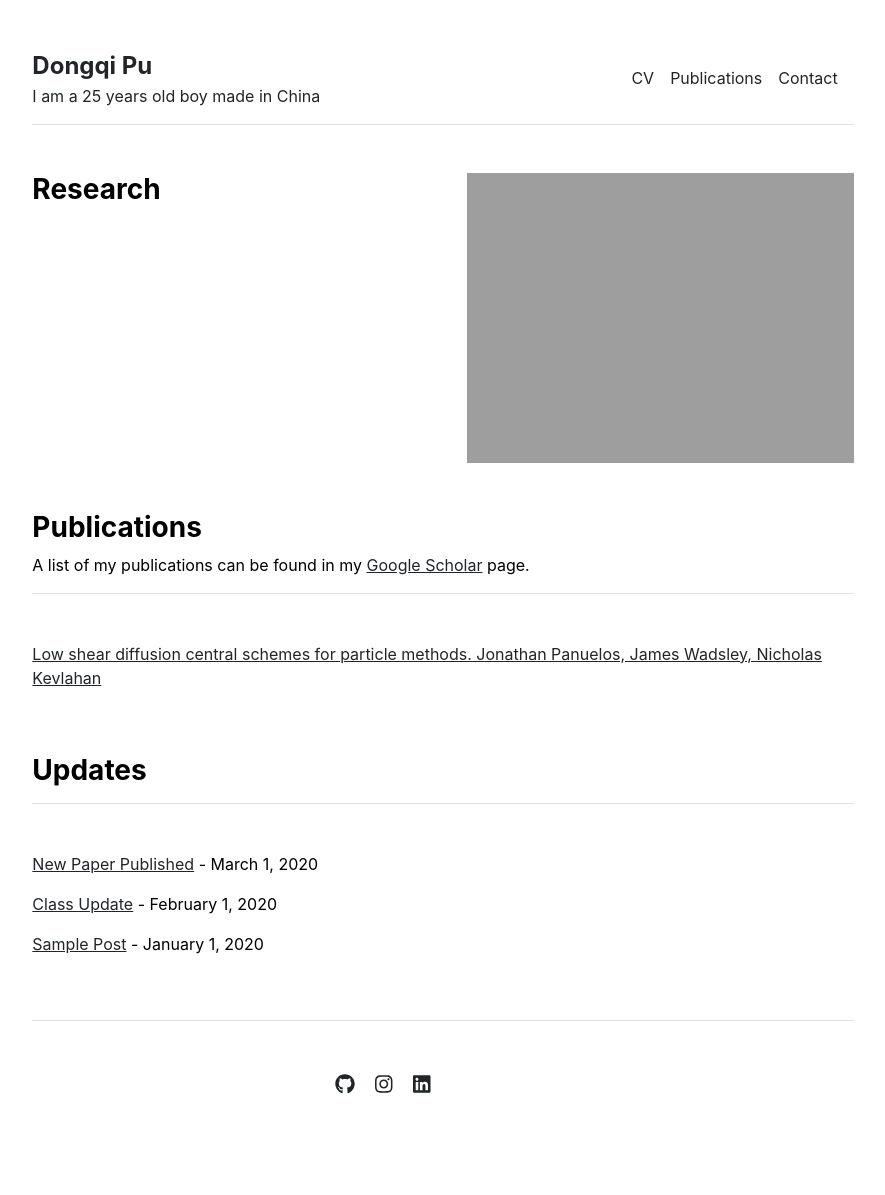
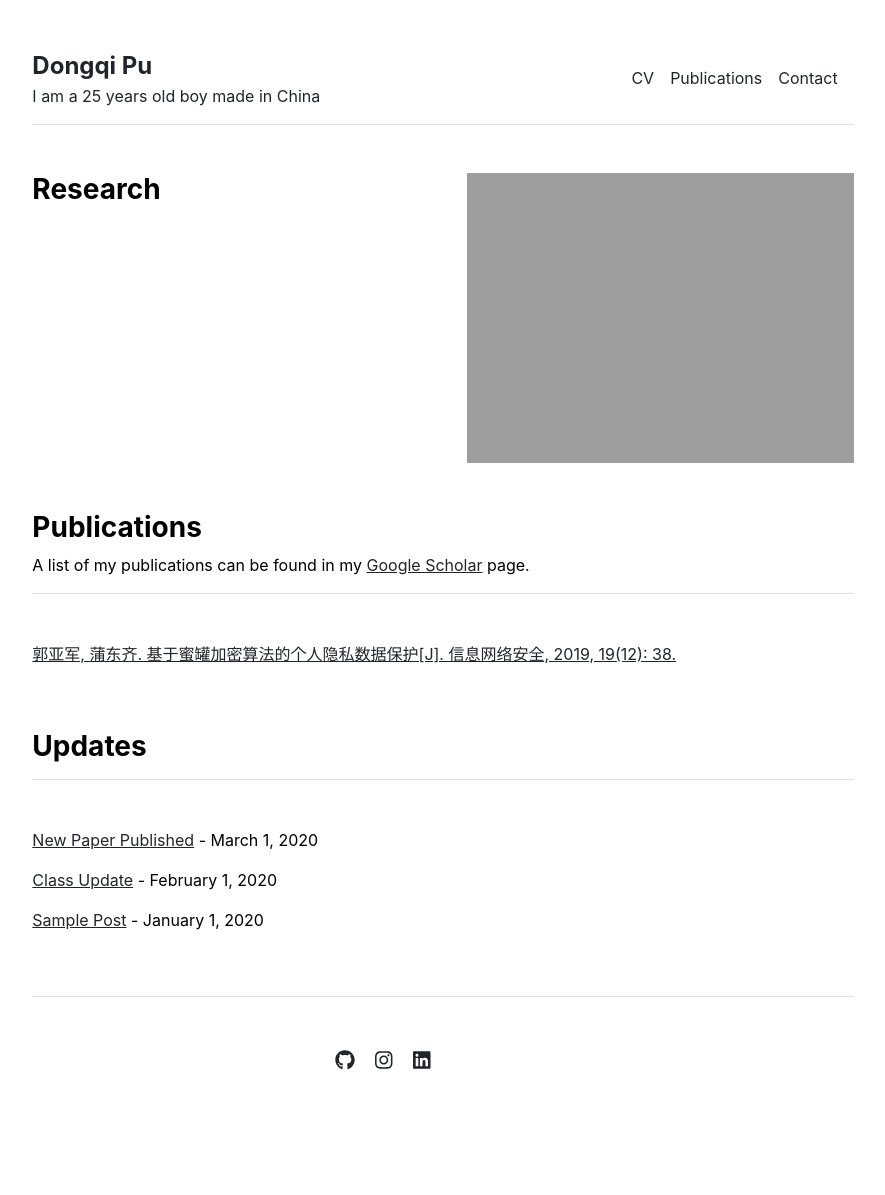
Before and after one commit to pudongqi/pudongqi.github.io, a Jekyll site: the page built from index.md, in a window 1280 px wide. Shown: the whole page, without its empty margins (197-1082 px from the left). Built offline with Jekyll 4.4.1, drawn with Linux system fonts in a browser that asks for light colours; after the commit the page ends 1171 px from its top, so only the background shows below that.

Commit message:
no message

```diff
--- a/_data/publications.yml
+++ b/_data/publications.yml
@@ -1,5 +1,5 @@
 featured:
-- {name: 'Low shear diffusion central schemes for particle methods. Jonathan Panuelos, James Wadsley, Nicholas Kevlahan', url: 'http://ms.mcmaster.ca/kevla/pdf/articles/jcp_v414.pdf'}
+- {name: '郭亚军, 蒲东齐. 基于蜜罐加密算法的个人隐私数据保护[J]. 信息网络安全, 2019, 19(12): 38.', url: ''}
 
 index:
-- {name: 'Testing General Relativity with Present and Future Astrophysical Observations. Emanuele Berti (Mississippi U. and Lisbon, CENTRA), Enrico Barausse (Paris, Inst. Astrophys. and Paris U., VI-VII), Vitor Cardoso (Lisbon, IST and Perimeter Inst. Theor. Phys. and Lisbon, CENTRA), Leonardo Gualtieri (Rome U. and INFN, Rome), Paolo Pani (Rome U. and INFN, Rome and Lisbon, IST and Lisbon, CENTRA) et al.', url: '/publications/1501.07274.pdf'}
+- {name: '郭亚军, 蒲东齐. 基于蜜罐加密算法的个人隐私数据保护[J]. 信息网络安全, 2019, 19(12): 38.', url: ''}
```
